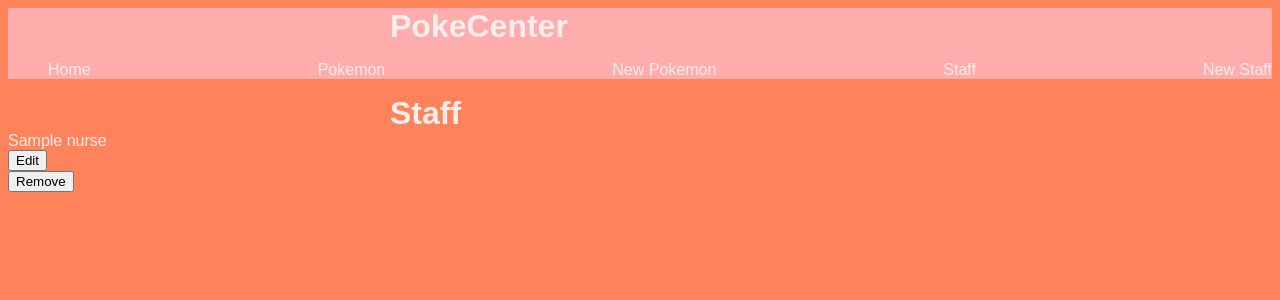
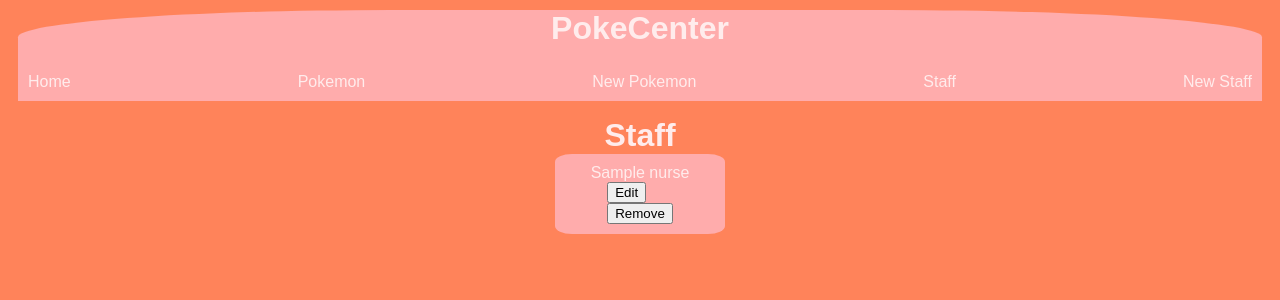
Before and after one commit to Simon2591990/PokeCenter, a Flask app: page /staff in a window 1280 px wide. Shown: the top 300 px of the page. Run offline with Flask 2, Linux system fonts and the light colour scheme; a database or web service that is not in the repository returns one stand-in record (values such as "Sample title"); some libraries are stand-ins or nearby versions.

Commit message:
css looking nicer

```diff
--- a/static/style.css
+++ b/static/style.css
@@ -5,10 +5,13 @@
 }
 
 #header {
-
     background-color: #ffacac;
+    margin: 10px;
+    border-top-left-radius: 30%;
+    border-top-right-radius: 30%;
 }
 h1{
+    text-align: center;
     margin: auto;
     width: 500px;
 }
@@ -36,6 +39,7 @@
 
 .pokemon {
     background-color: #ffacac;
+    border-radius: 10%;
     height: 250px;
     width: 250px;
     margin: 10px;
@@ -48,6 +52,7 @@
 #menu{
     display: flex;
     justify-content: space-between ;
+    padding: 10px;
 }
 
 .new_pokemon {
@@ -60,5 +65,20 @@
 
 .nurse_container {
     display: flex;
+    justify-content: center;
+    align-items: center;
+}
+
+.nurse {
+    background-color: #ffacac;
+    border-radius: 10%;
+    height: auto;
+    width: 150px;
+    margin: 10px;
+    padding: 10px;
+    display: flex;
     flex-direction: column;
+    margin: auto;
+    align-items: center;
 }
+}
--- a/templates/pokemon/index.html
+++ b/templates/pokemon/index.html
@@ -6,7 +6,7 @@
 {% for pokemon in pokemons%}
 <div class="pokemon">
     <ul id=pokemon_details>
-        <li>Nickname: <a href="/pokemon/{{pokemon.id}}">{{pokemon.nickname}}</a></li>
+        <li>Nickname: <a href="/pokemon/{{pokemon.id}}/edit">{{pokemon.nickname}}</a></li>
         <li>Species: <a href="/pokemon/{{pokemon.species}}">{{pokemon.species}}</a></li>
         <li>Type: <a href="/pokemon/{{pokemon.type}}">{{pokemon.type}}</a></li>
         <li>Status: <a href="/pokemon/{{pokemon.status}}">{{pokemon.status}}</a></li>
--- a/templates/staff/index.html
+++ b/templates/staff/index.html
@@ -6,7 +6,7 @@
 {% for nurse in nurses%}
 <div class="nurse">
     <a href="/staff/{{nurse.id}}">{{nurse.name}}</a>
-</div>
+
 <div>
     <form action="/staff/{{nurse.id}}/edit">
         <button>Edit</button>
@@ -15,7 +15,7 @@
         <button>Remove</button>
     </form>
 </div>
-
+</div>
 {% endfor %}
 </div>
 {% endblock %}
```
